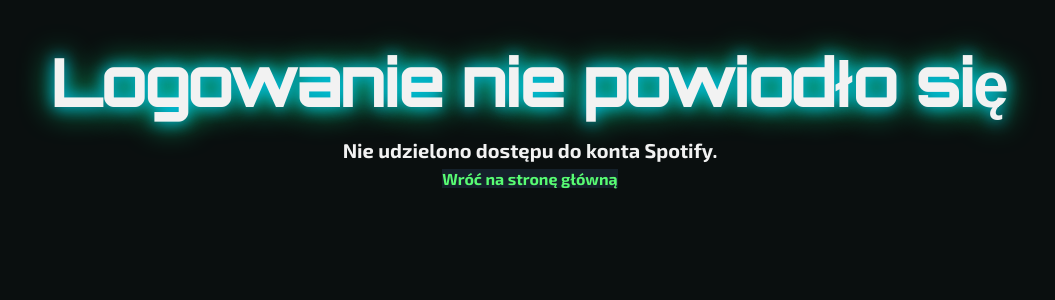
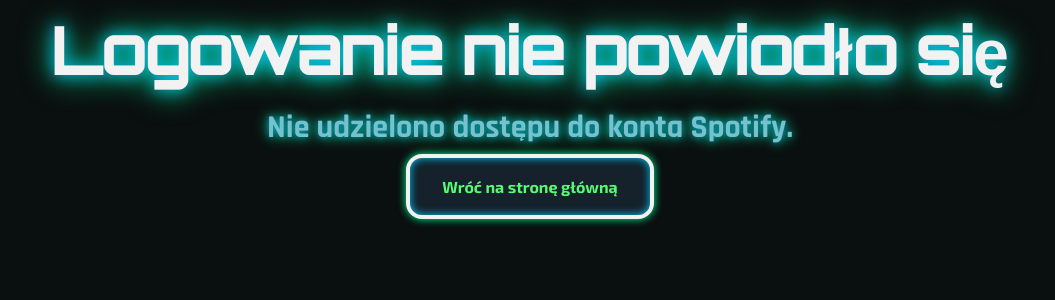
Before and after one commit to Bumburysy/Spotify_Web_App, a React (Vite) app in the folder client/: page /login/error in a window 1280 px wide. Shown: the top 300 px of the page, without its empty margins (110-1165 px from the left). Built offline with nearby package versions, Linux system fonts and the light colour scheme; no server answers.

Commit message:
Code cleanup.

```diff
--- a/client/src/styles/mainNavBar.module.css
+++ b/client/src/styles/mainNavBar.module.css
@@ -122,8 +122,3 @@
     box-shadow: var(--shadow-medium);
   }
 }
-
-/*
-ToDo:
-  Wymaga dopracowania
-*/
--- a/client/src/views/Login.jsx
+++ b/client/src/views/Login.jsx
@@ -20,9 +20,3 @@
     </div>
   );
 }
-
-/*
-ToDo:
--Poprawić CSSa
--Zaimplementować logikę logowania
-*/
--- a/client/src/views/LoginError.jsx
+++ b/client/src/views/LoginError.jsx
@@ -1,9 +1,11 @@
 export default function LoginError() {
   return (
-    <div style={{ padding: "2rem" }}>
+    <div>
       <h1>Logowanie nie powiodło się</h1>
-      <p>Nie udzielono dostępu do konta Spotify.</p>
-      <a href="/dashboard">Wróć na stronę główną</a>
+      <h2>Nie udzielono dostępu do konta Spotify.</h2>
+      <a href="/dashboard" role="button">
+        Wróć na stronę główną
+      </a>
     </div>
   );
 }
```
Also changed, not shown: client/src/styles/styles.css (+0 -7 lines), client/src/views/Home.jsx (+0 -7 lines).
